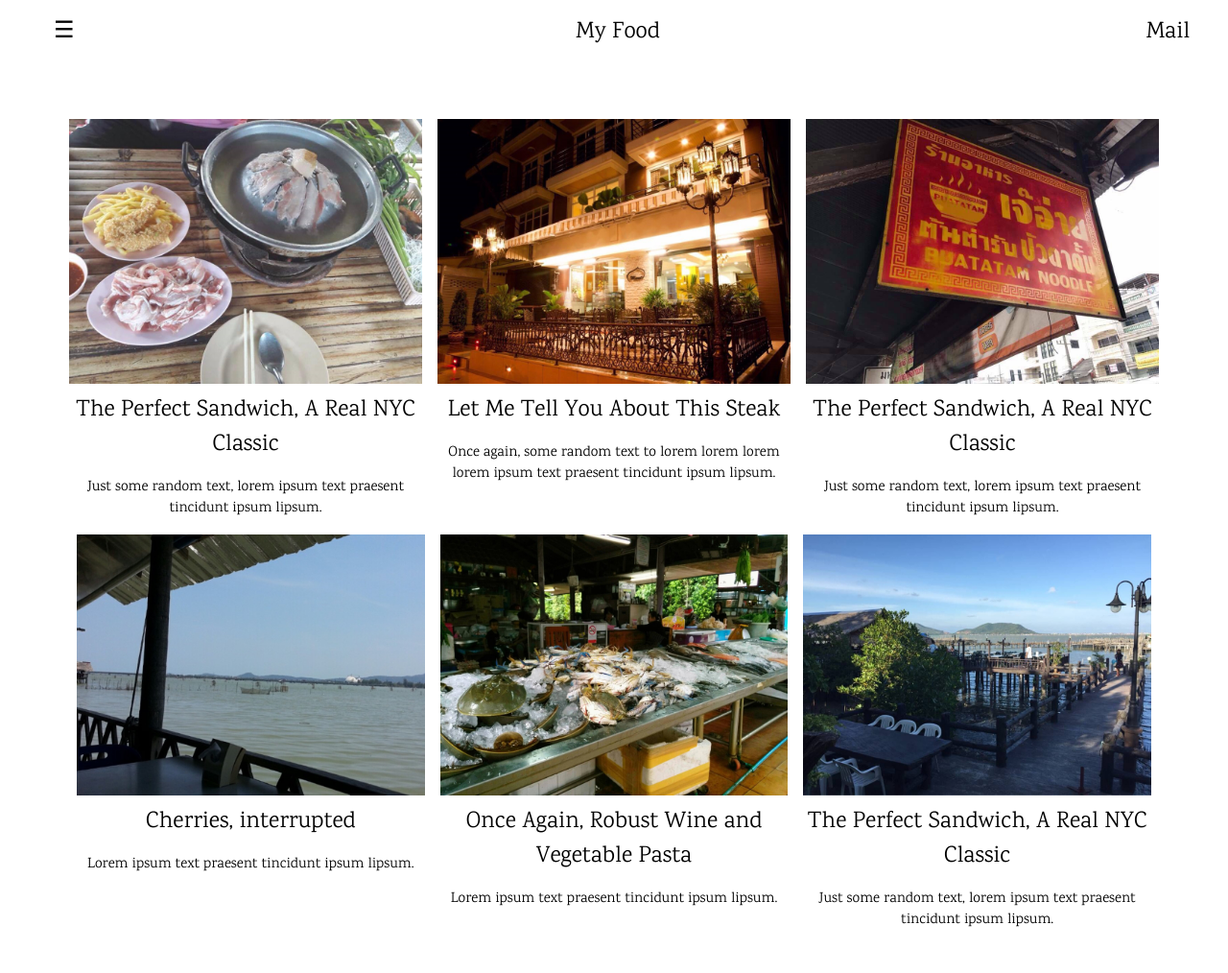
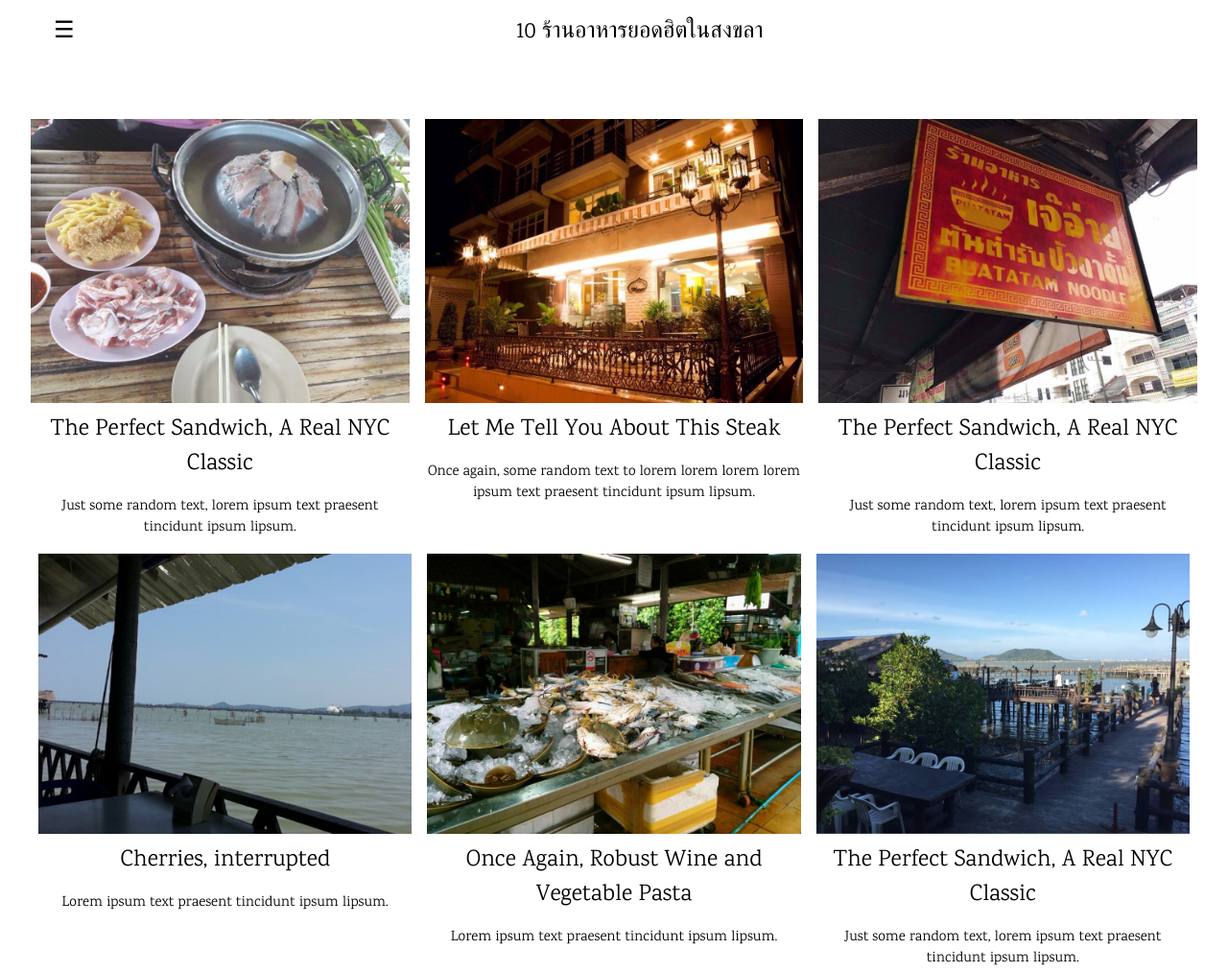
Before and after one commit to thirarat1996/page12, a plain HTML site: page index.html in a window 1280 px wide. Shown: the top 1014 px of the page at 96% size. Drawn offline with nearby package versions, Linux system fonts and the light colour scheme.

Commit message:
Update index.html

```diff
--- a/index.html
+++ b/index.html
@@ -23,13 +23,12 @@ body,h1,h2,h3,h4,h5,h6 {font-family: "Karma", sans-serif}
 <div class="w3-top">
   <div class="w3-white w3-xlarge" style="max-width:1200px;margin:auto">
     <div class="w3-button w3-padding-16 w3-left" onclick="w3_open()">☰</div>
-    <div class="w3-right w3-padding-16">Mail</div>
-    <div class="w3-center w3-padding-16">My Food</div>
+    <div class="w3-center w3-padding-16">10 ร้านอาหารยอดฮิตในสงขลา</div>
   </div>
 </div>
 
 <!-- !PAGE CONTENT! -->
-<div class="w3-main w3-content w3-padding" style="max-width:1200px;margin-top:100px">
+<div class="w3-main w3-content w3-padding" style="max-width:2000px;margin-top:100px">
 
   <!-- First Photo Grid-->
   <div class="w3-row-padding w3-padding-16 w3-center" id="food">
```
